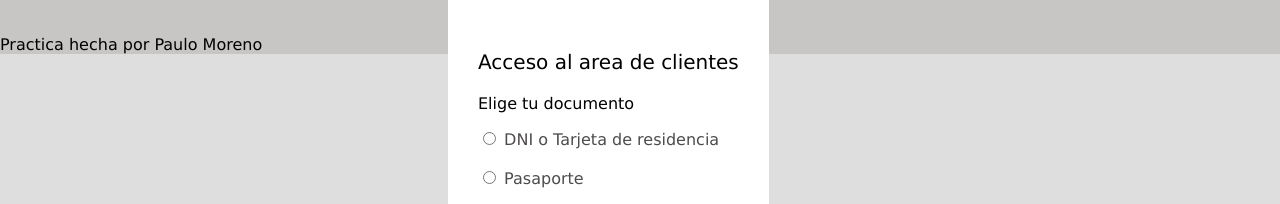
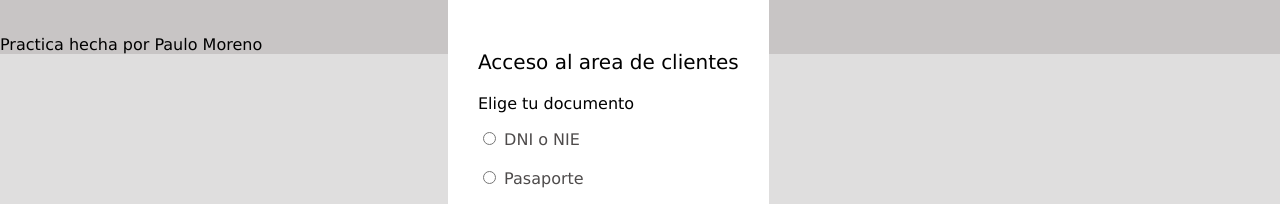
Before and after one commit to PauloTorrente/Formulario-neo, a plain HTML site: page index.html in a window 1280 px wide. Shown: the top 204 px of the page. Drawn offline with Linux system fonts and the light colour scheme.

Commit message:
Update index.html

```diff
--- a/index.html
+++ b/index.html
@@ -14,7 +14,7 @@
 
         <input type="radio" id="seleccionar-dni">
         <label for="seleccionar-dni">
-            DNI o Tarjeta de residencia
+            DNI o NIE
         </label>
         <br>
         <br>
```
